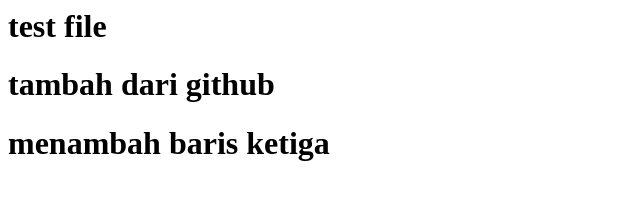
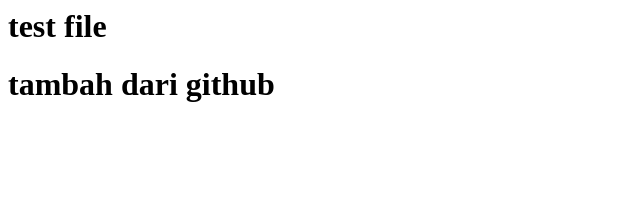
Before and after one commit to chandrahanain/mycode, a plain HTML site: page index.html in a window 1280 px wide. Shown: the whole page, without its empty margins (0-640 px from the left). Drawn offline with Linux system fonts and the light colour scheme.

Commit message:
kembali ke versi sbelumnya

```diff
--- a/index.html
+++ b/index.html
@@ -1,3 +1,2 @@
 <h1> test file </h1>
 <h1> tambah dari github </h1>
-<h1> menambah baris ketiga </h1>
```
